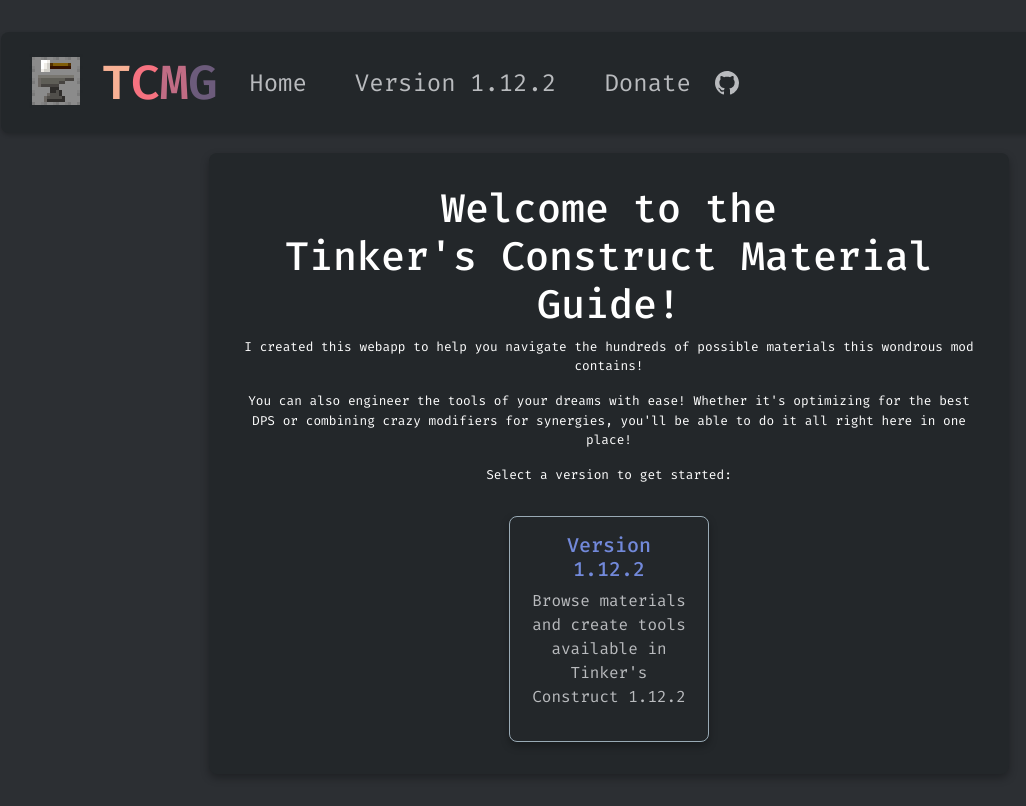
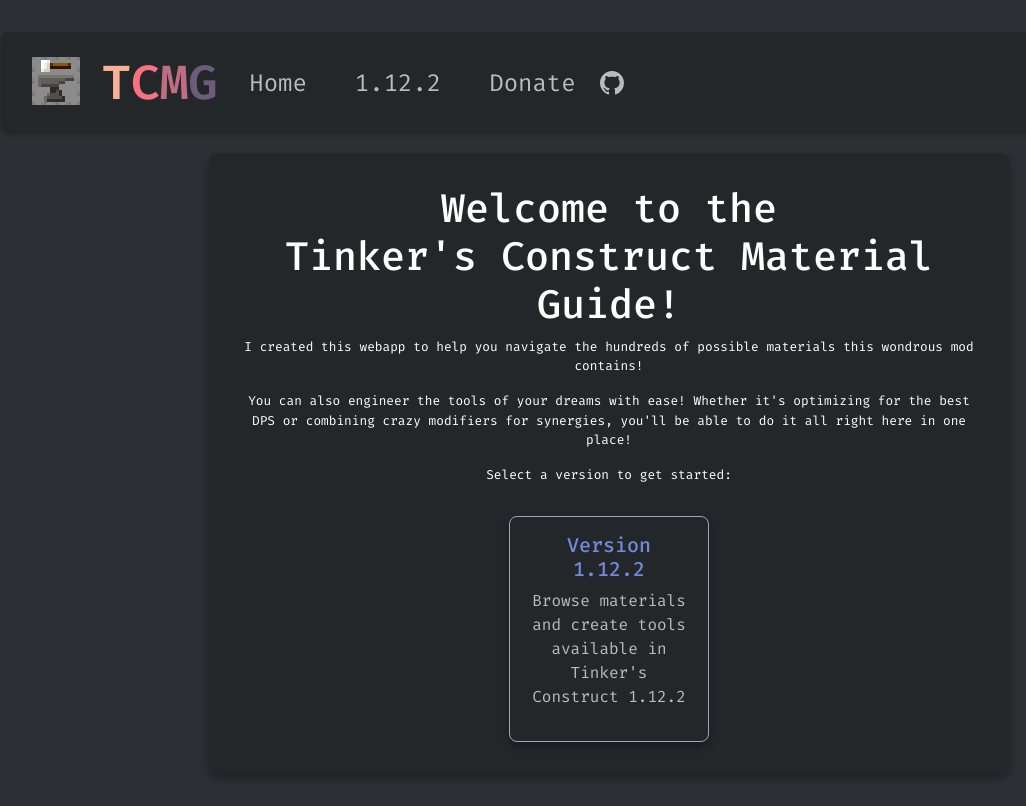
Before and after one commit to MoshirMoshir/TinkersConstruct-MaterialsGuide, a React (Vite) app in the folder TCMG/: page /#/ in a window 1280 px wide. Shown: the whole page, without its empty margins (31-1057 px from the left). Built offline with nearby package versions, Linux system fonts and the light colour scheme.

Commit message:
Update Navbar.tsx

```diff
--- a/TCMG/src/components/navbar/Navbar.tsx
+++ b/TCMG/src/components/navbar/Navbar.tsx
@@ -24,7 +24,7 @@
   {/* Middle: Nav Links */}
   <ul className="navbar-links">
     <li><Link to="/">Home</Link></li>
-    <li><Link to="/versions/1.12.2">Version 1.12.2</Link></li>
+    <li><Link to="/versions/1.12.2">1.12.2</Link></li>
     <li><Link to="/donate">Donate</Link></li>
     {/* Add more links as needed */}
   </ul>
```
